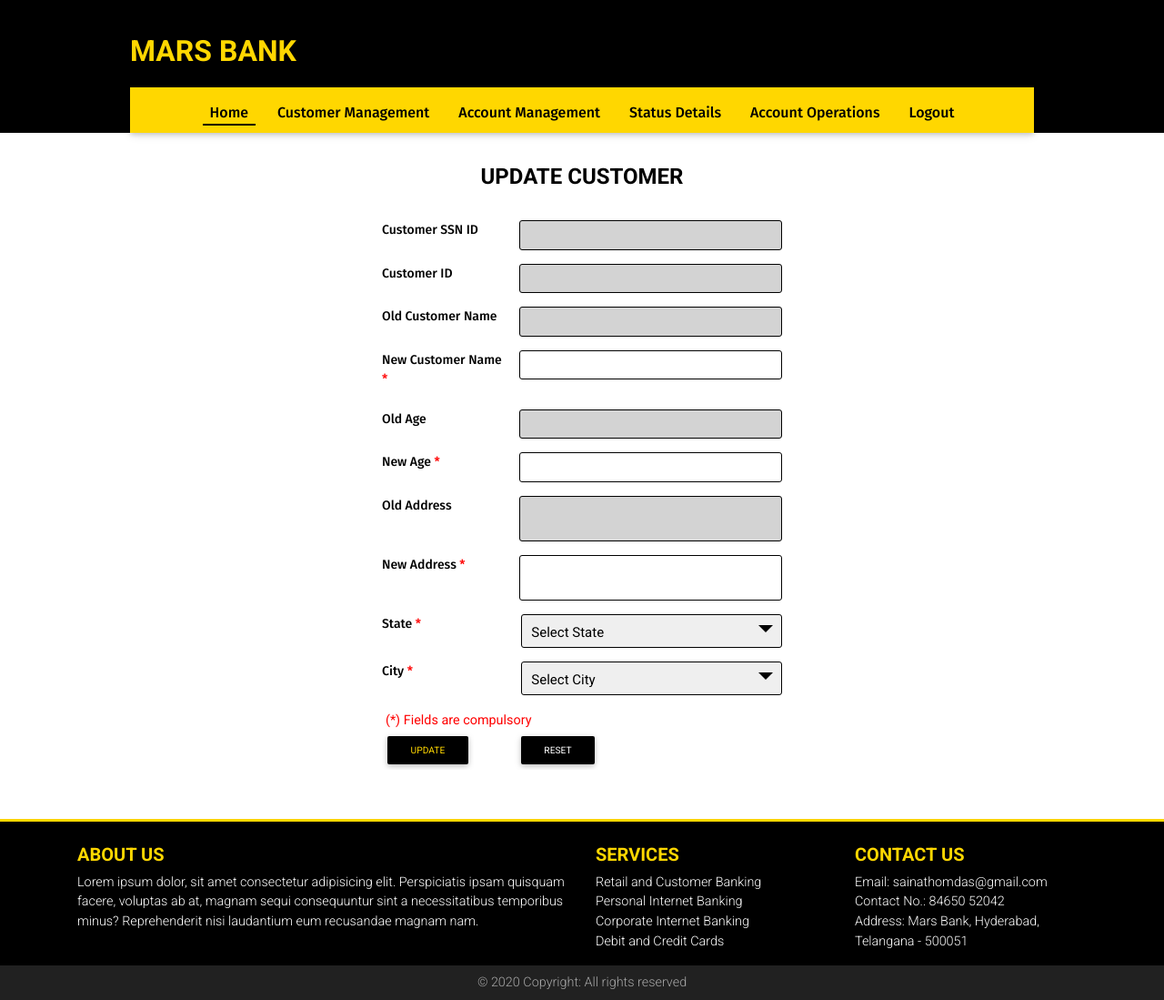
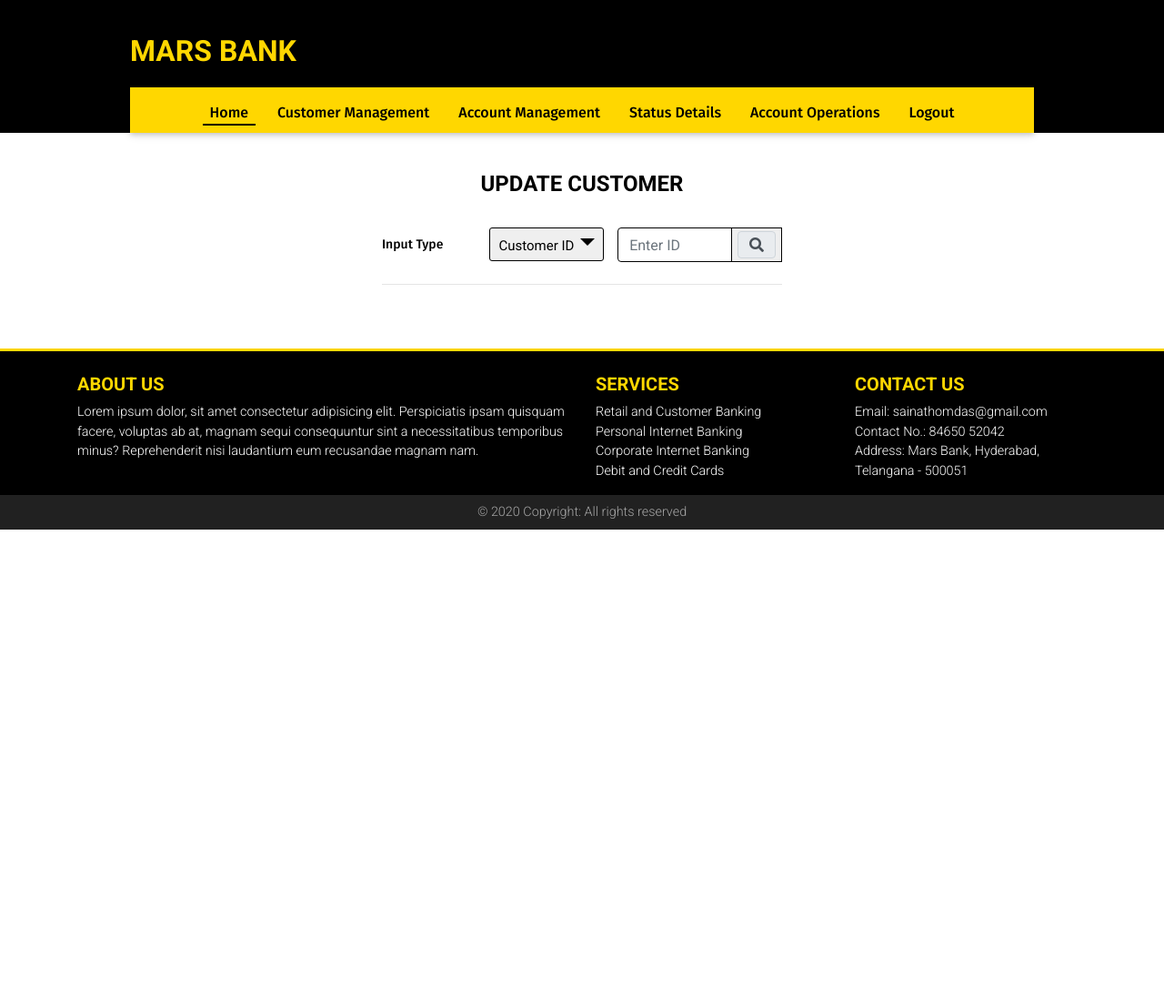
Before and after one commit to sainathomdas/RetailBanking, a Flask app: page /update_customer/ in a window 1280 px wide. Shown: the whole page at 91% size. After the commit the page ends 582 px from the top, so only its background shows below. Run offline with Flask 2, Linux system fonts and the light colour scheme; a user stored in the database is signed in; some libraries are stand-ins or nearby versions.

Commit message:
updated update_customer.html

```diff
--- a/application/routes/login_route.py
+++ b/application/routes/login_route.py
@@ -79,7 +79,7 @@ def updateCustomer():
         if(request.form['input_type'] and request.form['id']):
             input_type = request.form['input_type']
             id = request.form['id']
-            #search for customer data with id and input_type
+            #search for customer data with id and input_type...write a funtion to pull data from db using input_Type and id
             if 1==1: #if customer found
                 return render_template('update_customer.html',search = False, data = 'sainath')
             else:
@@ -100,6 +100,13 @@ def updateIntoDatabase():
         cust_new_address = request.form['cust_new_address']
         cust_state = request.form['cust_state']
         cust_city = request.form['cust_city']
+        #udpate into database
+        if 1==1:
+            flash("Updated Successfully", category= 'success')
+            return redirect(url_for('updateCustomer'))
+        else:
+            flash("An unknown error occured", category= 'warning')
+            return redirect(url_for('updateCustomer'))
 
 
 @app.route('/delete_customer/', methods = ['GET', 'POST'])
--- a/application/templates/update_customer.html
+++ b/application/templates/update_customer.html
@@ -4,62 +4,178 @@
 
 {% block content %}
 
+{% if search %}
 <div class="wrapper">
-		<div class="title">
+	<div class="title mt-2">
 		Update Customer
 	</div>
 
+
+	<form action=" {{ url_for('searchCustomer') }} " method="POST" data-parsley-validate>
+		<div class="form">
+
+			<input type="text" name="from_page" value="update_customer.html" hidden>
+			<input type="text" name="redirect_url" value="updateCustomer" hidden>
+
+			<div class="inputfield">
+				<div class="row">
+					<div class="col-md-3">
+						<label for="" class="pt-2">Input Type</label>
+					</div>
+					<div class="col-md-4">
+						<div class="custom_select">
+							<select name="input_type" required>
+								<option value="cust_id">Customer ID</option>
+								<option value="ssn_id">SSN ID</option>
+							</select>
+						</div>
+					</div>
+					<div class="input-group form-sm  form-2 pl-0 col-md-5 ">
+						<input name="id" class="form-control my-0 py-1 " type="text" placeholder="Enter ID"
+							aria-label="Search" required style="border: 1px solid black;" minlength="9" maxlength="9" data-parsley-type="integer">
+						<div class="input-group-append">
+							<button type="submit" style="border: 1px solid black;"><span class="input-group-text "
+									id="basic-text1"><i class="fas fa-search text-grey"
+										aria-hidden="true"></i></span></button>
+
+						</div>
+					</div>
+				</div>
+			</div>
+		</div>
+	</form>
+
+	<hr class="w-100 mt-4">
+</div>
+{% endif %}
+
+
+
 {% include "includes/flash_message.html" %}
 
-		<form action="" method="POST">
+{% if data %}
+
+<div class="wrapper">
+	<form action="" method="POST" data-parsley-validate>
 		<div class="form">
 			<div class="inputfield">
-				<label for="cust_ssid">Customer SSN ID  </label>
+				<div class="row">
+					<div class="col-md-4">
+						<label for="cust_ssid">Customer SSN ID <span class="star">*</span> </label>
+					</div>
+					<div class="col-md-8">
 						<input type="number" name="cust_ssid" class="input form-control-sm disabled" readonly>
 					</div>
+				</div>
+			</div>
+
 			<div class="inputfield">
+				<div class="row">
+					<div class="col-md-4">
 						<label for="cust_id">Customer ID </label>
+					</div>
+					<div class="col-md-8">
 						<input type="number" name="cust_id" class="input form-control-sm disabled" readonly>
 					</div>
+				</div>
+			</div>
+
 			<div class="inputfield">
+				<div class="row">
+					<div class="col-md-4">
 						<label for="cust_old_name">Old Customer Name</label>
+					</div>
+					<div class="col-md-8">
 						<input type="text" name="cust_old_name" class="input form-control-sm disabled" readonly>
 					</div>
+				</div>
+			</div>
+
 			<div class="inputfield">
+				<div class="row">
+					<div class="col-md-4">
 						<label for="cust_new_name">New Customer Name <span class="star">*</span> </label>
-            <input type="text" name="cust_new_name" class="input form-control-sm">
 					</div>
+					<div class="col-md-8">
+						<input type="text" name="cust_new_name" class="input form-control-sm" required>
+					</div>
+				</div>
+			</div>
+
 			<div class="inputfield">
+				<div class="row">
+					<div class="col-md-4">
 						<label for="cust_old_age">Old Age </label>
+					</div>
+					<div class="col-md-8">
 						<input type="number" name="cust_old_age" class="disabled input form-control-sm" readonly>
 					</div>
+				</div>
+			</div>
+
 			<div class="inputfield">
+				<div class="row">
+					<div class="col-md-4">
 						<label for="cust_new_name">New Age <span class="star">*</span> </label>
-			<input type="number" name="cust_new_name" class="input form-control-sm" >
 					</div>
+					<div class="col-md-8">
+						<input name="cust_new_age" class="input form-control-sm" data-parsley-type="number"
+							data-parsley-type="integer" maxlength="3" required>
+					</div>
+				</div>
+			</div>
+
 			<div class="inputfield">
-			<label for="cust_old_address">Old Address  </label>
+				<div class="row">
+					<div class="col-md-4">
+						<label for="cust_old_address">Old Address </label>
+					</div>
+					<div class="col-md-8">
 						<textarea class="textarea form-control-sm disabled" name="cust_old_address" readonly></textarea>
 					</div>
+				</div>
+			</div>
+
 			<div class="inputfield">
+				<div class="row">
+					<div class="col-md-4">
 						<label for="cust_new_address">New Address <span class="star">*</span> </label>
-			<textarea name="cust_new_address" class="textarea form-control-sm"></textarea>
 					</div>
-		 <input type="hidden" name="country" id="countryId" value="IN"/>
+					<div class="col-md-8">
+						<textarea name="cust_new_address" class="textarea form-control-sm" required></textarea>
+					</div>
+				</div>
+			</div>
+
+			<input type="hidden" name="country" id="countryId" value="IN" />
+
 			<div class="inputfield">
+				<div class="row">
+					<div class="col-md-4">
 						<label for="cust_state">State <span class="star">*</span> </label>
+					</div>
+					<div class="col-md-8">
 						<div class="custom_select ">
-				<select name="cust_state" class="states order-alpha" id="stateId">
+							<select name="cust_state" class="states order-alpha" id="stateId" required>
 								<option value="">Select State</option>
 							</select>
 						</div>
 					</div>
+				</div>
+			</div>
+
 			<div class="inputfield">
+				<div class="row">
+					<div class="col-md-4">
 						<label for="cust_city">City <span class="star">*</span> </label>
+					</div>
+					<div class="col-md-8">
 						<div class="custom_select ">
-				<select name="cust_city" class="cities order-alpha" id="cityId">
+							<select name="cust_city" class="cities order-alpha" id="cityId" required>
 								<option value="">Select City</option>
 							</select>
+						</div>
+					</div>
 				</div>
 			</div>
 
@@ -75,7 +191,13 @@
 
 	</form>
 </div>
+
+
+
 <script src="//ajax.googleapis.com/ajax/libs/jquery/1.11.1/jquery.min.js"></script>
 <script src="//geodata.solutions/includes/statecity.js"></script>
+{% endif %}
+
+
 
 {% endblock %}
```
Lines whose indentation alone changed are shown as unchanged.
